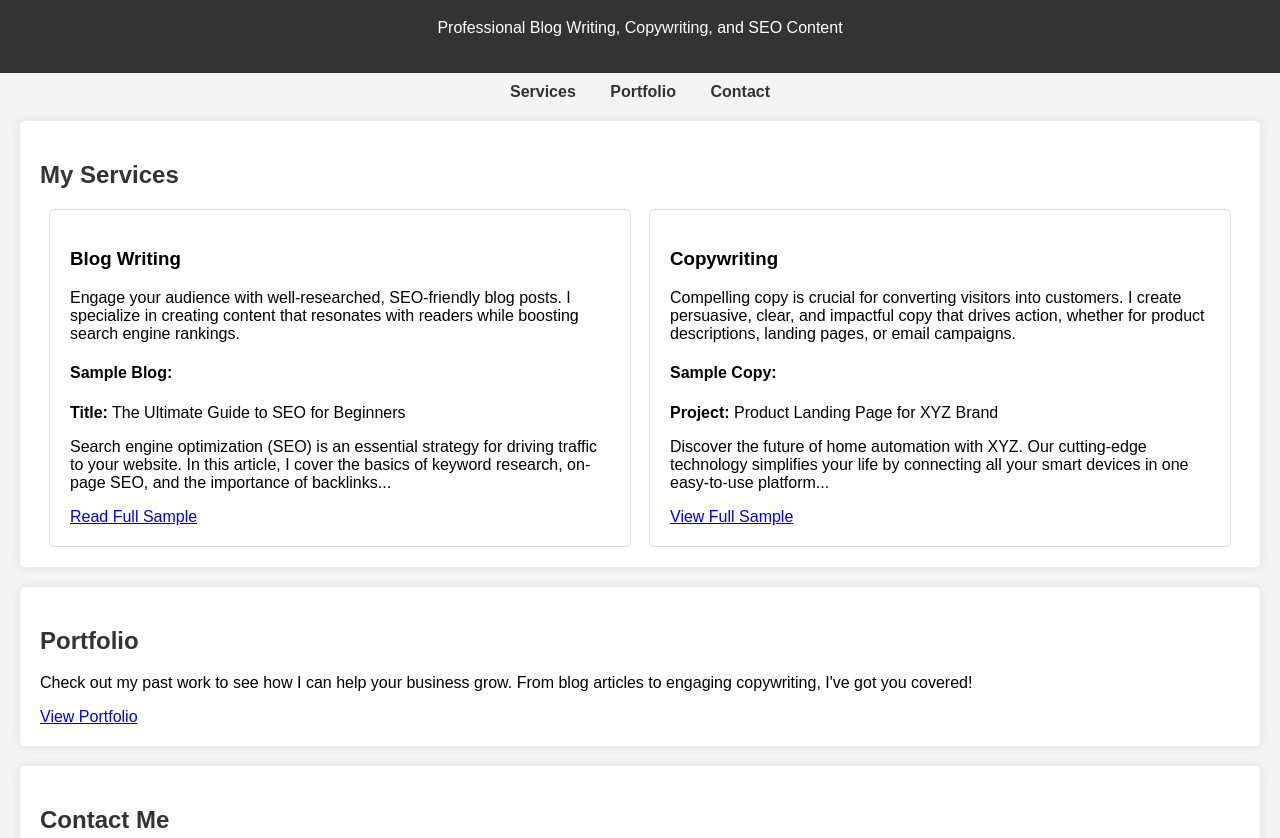
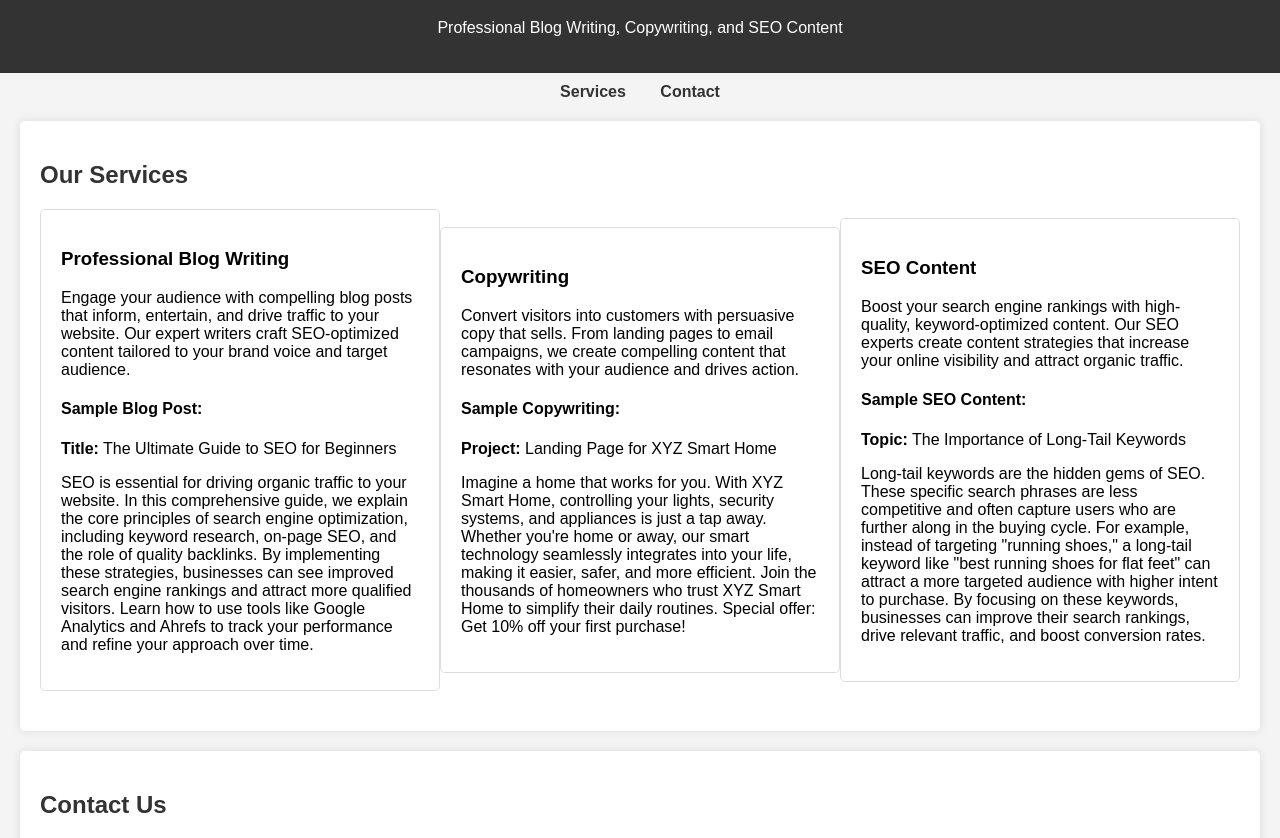
Before and after one commit to uberdave/my-site, a plain HTML site: page index.html in a window 1280 px wide. Shown: the part 81-919 px from the top of the page. Drawn offline with Linux system fonts and the light colour scheme.

Commit message:
Update index.html

```diff
--- a/index.html
+++ b/index.html
@@ -3,7 +3,7 @@
 <head>
     <meta charset="UTF-8">
     <meta name="viewport" content="width=device-width, initial-scale=1.0">
-    <meta name="description" content="Freelance Writing Services for Blogs, Copywriting, and SEO Content.">
+    <meta name="description" content="Freelance Blog Writing, Copywriting, and SEO Content Services.">
     <title>Freelance Writing Services</title>
     <style>
         body {
@@ -40,10 +40,12 @@
         }
         .services {
             display: flex;
-            justify-content: space-around;
+            flex-direction: column;
+            align-items: center;
         }
         .service {
-            width: 45%;
+            width: 80%;
+            margin-bottom: 20px;
             padding: 20px;
             background-color: #fff;
             border: 1px solid #ddd;
@@ -56,6 +58,18 @@
             padding: 20px;
             margin-top: 20px;
         }
+        a {
+            color: #007bff;
+        }
+        @media (min-width: 768px) {
+            .services {
+                flex-direction: row;
+                justify-content: space-between;
+            }
+            .service {
+                width: 30%;
+            }
+        }
     </style>
 </head>
 <body>
@@ -67,45 +81,45 @@
 
     <nav>
         <a href="#services">Services</a>
-        <a href="#portfolio">Portfolio</a>
         <a href="#contact">Contact</a>
     </nav>
 
     <section id="services">
-        <h2>My Services</h2>
+        <h2>Our Services</h2>
         <div class="services">
-            <!-- Blog Writing Service -->
+            <!-- Blog Writing Service with Sample -->
             <div class="service">
-                <h3>Blog Writing</h3>
-                <p>Engage your audience with well-researched, SEO-friendly blog posts. I specialize in creating content that resonates with readers while boosting search engine rankings.</p>
-                <h4>Sample Blog:</h4>
+                <h3>Professional Blog Writing</h3>
+                <p>Engage your audience with compelling blog posts that inform, entertain, and drive traffic to your website. Our expert writers craft SEO-optimized content tailored to your brand voice and target audience.</p>
+                <h4>Sample Blog Post:</h4>
                 <p><strong>Title:</strong> The Ultimate Guide to SEO for Beginners</p>
-                <p>Search engine optimization (SEO) is an essential strategy for driving traffic to your website. In this article, I cover the basics of keyword research, on-page SEO, and the importance of backlinks...</p>
-                <a href="#">Read Full Sample</a>
+                <p>SEO is essential for driving organic traffic to your website. In this comprehensive guide, we explain the core principles of search engine optimization, including keyword research, on-page SEO, and the role of quality backlinks. By implementing these strategies, businesses can see improved search engine rankings and attract more qualified visitors. Learn how to use tools like Google Analytics and Ahrefs to track your performance and refine your approach over time.</p>
             </div>
 
-            <!-- Copywriting Service -->
+            <!-- Copywriting Service with Sample -->
             <div class="service">
                 <h3>Copywriting</h3>
-                <p>Compelling copy is crucial for converting visitors into customers. I create persuasive, clear, and impactful copy that drives action, whether for product descriptions, landing pages, or email campaigns.</p>
-                <h4>Sample Copy:</h4>
-                <p><strong>Project:</strong> Product Landing Page for XYZ Brand</p>
-                <p>Discover the future of home automation with XYZ. Our cutting-edge technology simplifies your life by connecting all your smart devices in one easy-to-use platform...</p>
-                <a href="#">View Full Sample</a>
+                <p>Convert visitors into customers with persuasive copy that sells. From landing pages to email campaigns, we create compelling content that resonates with your audience and drives action.</p>
+                <h4>Sample Copywriting:</h4>
+                <p><strong>Project:</strong> Landing Page for XYZ Smart Home</p>
+                <p>Imagine a home that works for you. With XYZ Smart Home, controlling your lights, security systems, and appliances is just a tap away. Whether you're home or away, our smart technology seamlessly integrates into your life, making it easier, safer, and more efficient. Join the thousands of homeowners who trust XYZ Smart Home to simplify their daily routines. Special offer: Get 10% off your first purchase!</p>
+            </div>
+
+            <!-- SEO Content Service with Sample -->
+            <div class="service">
+                <h3>SEO Content</h3>
+                <p>Boost your search engine rankings with high-quality, keyword-optimized content. Our SEO experts create content strategies that increase your online visibility and attract organic traffic.</p>
+                <h4>Sample SEO Content:</h4>
+                <p><strong>Topic:</strong> The Importance of Long-Tail Keywords</p>
+                <p>Long-tail keywords are the hidden gems of SEO. These specific search phrases are less competitive and often capture users who are further along in the buying cycle. For example, instead of targeting "running shoes," a long-tail keyword like "best running shoes for flat feet" can attract a more targeted audience with higher intent to purchase. By focusing on these keywords, businesses can improve their search rankings, drive relevant traffic, and boost conversion rates.</p>
             </div>
         </div>
     </section>
 
-    <section id="portfolio">
-        <h2>Portfolio</h2>
-        <p>Check out my past work to see how I can help your business grow. From blog articles to engaging copywriting, I've got you covered!</p>
-        <a href="#">View Portfolio</a>
-    </section>
-
     <section id="contact">
-        <h2>Contact Me</h2>
-        <p>Interested in working together? Let's get in touch!</p>
-        <p>Email: <a href="mailto:your.email@example.com">your.email@example.com</a></p>
+        <h2>Contact Us</h2>
+        <p>Interested in working together? Let’s get in touch!</p>
+        <p>Email: <a href="mailto:overman.d@gmail.com">overman.d@gmail.com</a></p>
     </section>
 
     <footer>
```
